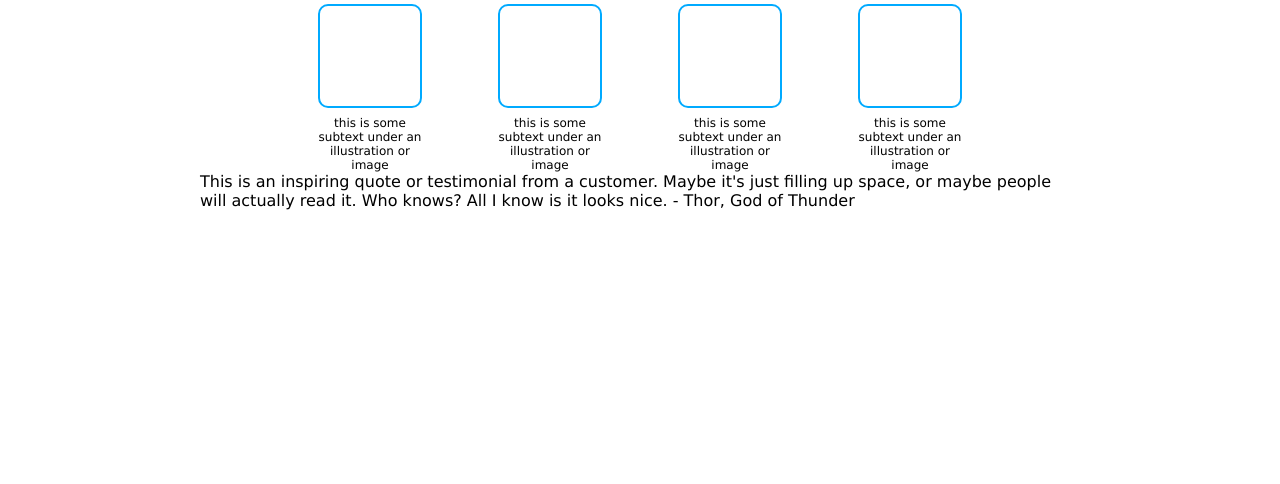
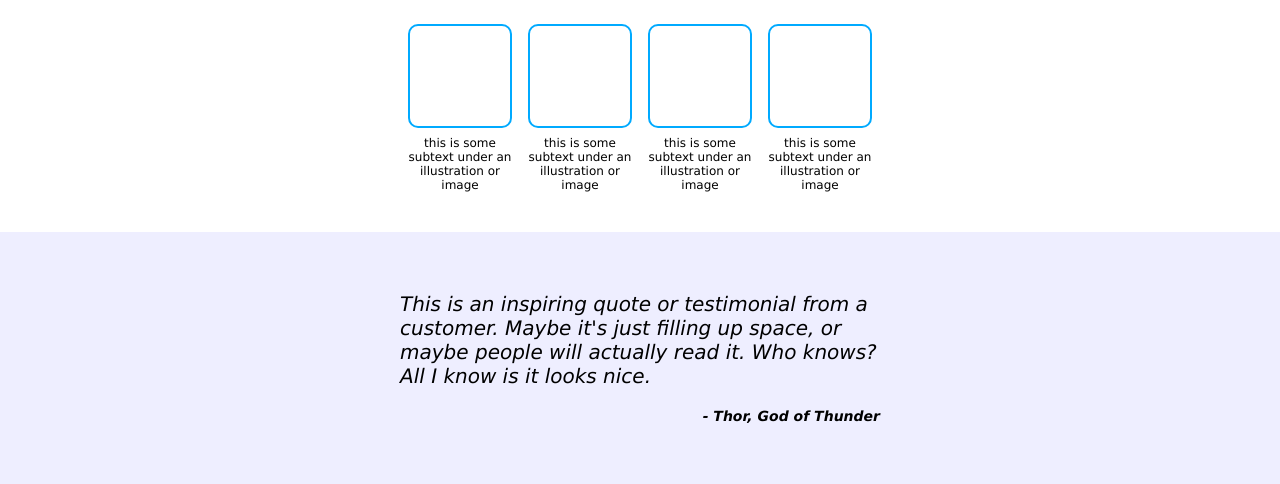
Before and after one commit to counttojen/landing-page, a plain HTML site: page index.html in a window 1280 px wide. Shown: the part 464-948 px from the top of the page. Before the commit the page ends 910 px from the top, so only its background shows below. Drawn offline with Linux system fonts and the light colour scheme.

Commit message:
Add styles to quote section and adjust padding and display for other sections

```diff
--- a/styles.css
+++ b/styles.css
@@ -9,7 +9,7 @@
     flex-direction: column;
     height: 300px;
     background-color: #282852;
-    padding: 10px 200px 60px 200px;
+    padding: 10px 250px 60px 250px;
     gap: 60px;
 }
 
@@ -74,15 +74,18 @@ button {
 }
 
 .main_content {
+    display: flex;
+    flex-direction: column;
     height: 500px;
     background-color: #ffffff;
-    padding: 20px 200px;
+    gap: 40px;
 }
 
 .info {
     display: flex;
     flex-direction: column;
     gap: 40px;
+    padding-top: 40px;
 }
 
 .info_header {
@@ -91,8 +94,8 @@ button {
 
 .info_bubbles {
     display: flex;
-    justify-content: center;
-    gap: 60px;
+    justify-content: space-between;
+    padding: 0 400px;
 }
 
 .info_bubble {
@@ -114,3 +117,22 @@ button {
     font-size: 12px;
     text-align: center;
 }
+
+.quote {
+    display: flex;
+    flex-direction: column;
+    justify-content: center;
+    align-items: center;
+    height: 200px;
+    background-color: #eeeeff;
+    padding: 60px 400px;
+    font-style: italic;
+    gap: 20px;
+    font-size: 20px;
+}
+
+.credit {
+    align-self: flex-end;
+    font-weight: 900;
+    font-size: 14px;
+}
```
